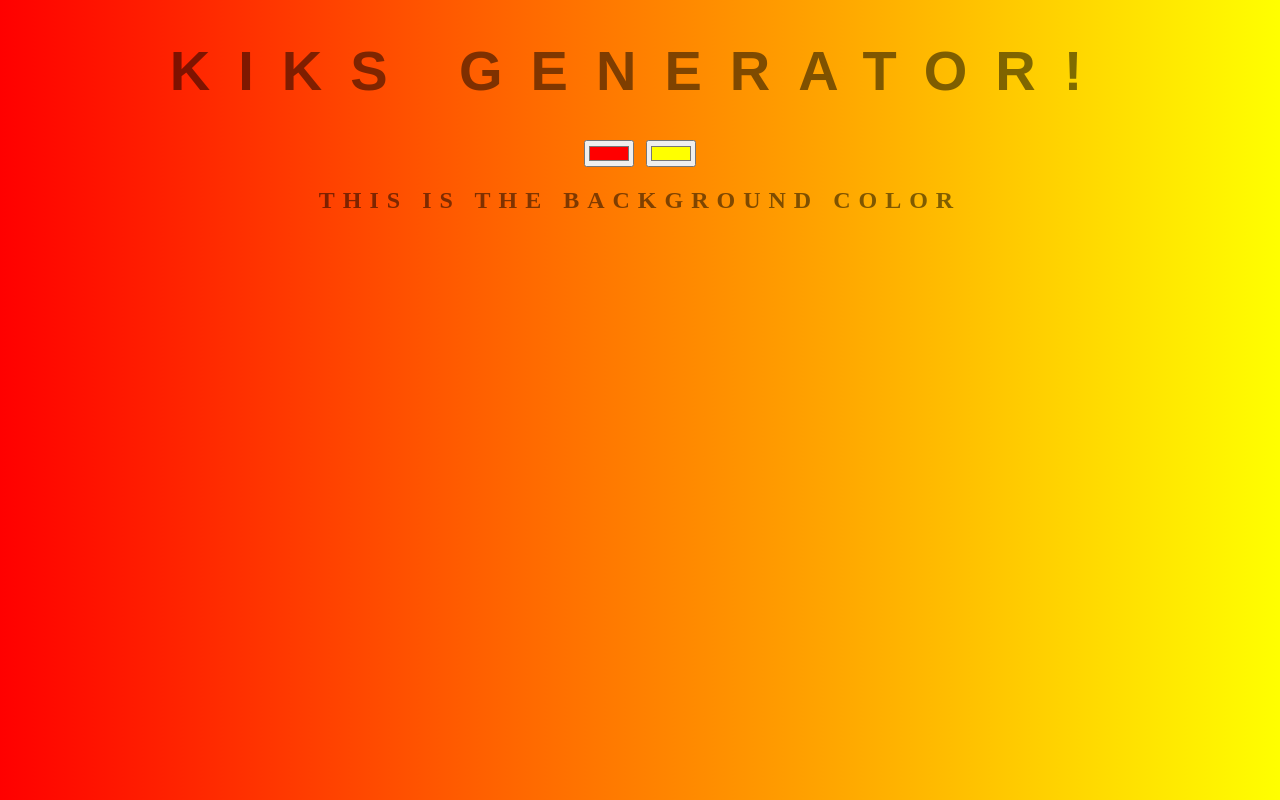
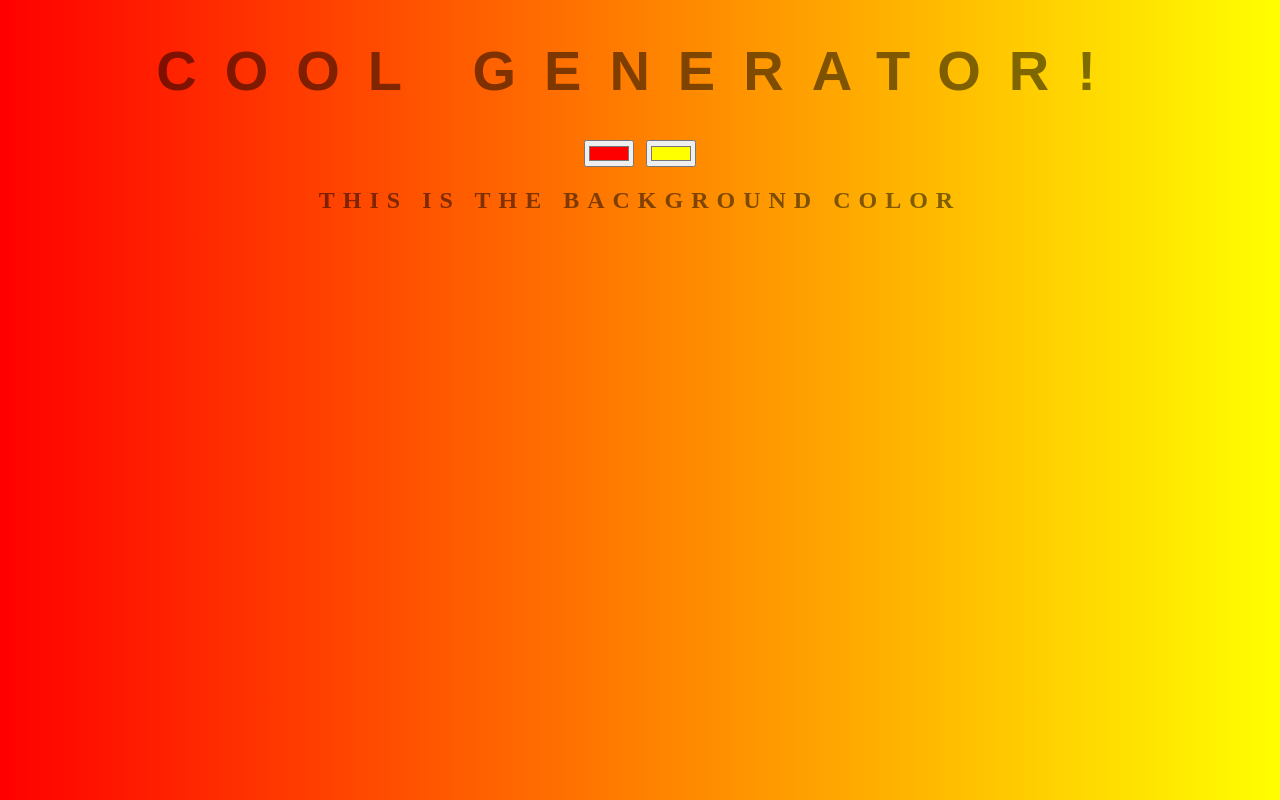
Before and after one commit to bbachraou/background-generator-2, a plain HTML site: page index.html in a window 1280 px wide. Drawn offline with Linux system fonts and the light colour scheme.

Commit message:
changing title

```diff
--- a/index.html
+++ b/index.html
@@ -5,7 +5,7 @@
 	<link rel="stylesheet" type="text/css" href="style.css">
 </head>
 <body id="gradient">
-	<h1>Kiks Generator!</h1>
+	<h1>Cool Generator!</h1>
 	<input class="color1" type="color" name="color1" value="#ff0000">
 	<input class="color2" type="color" name="color2" value="#ffff00">
 	<h2>This is the background color</h2>
```
